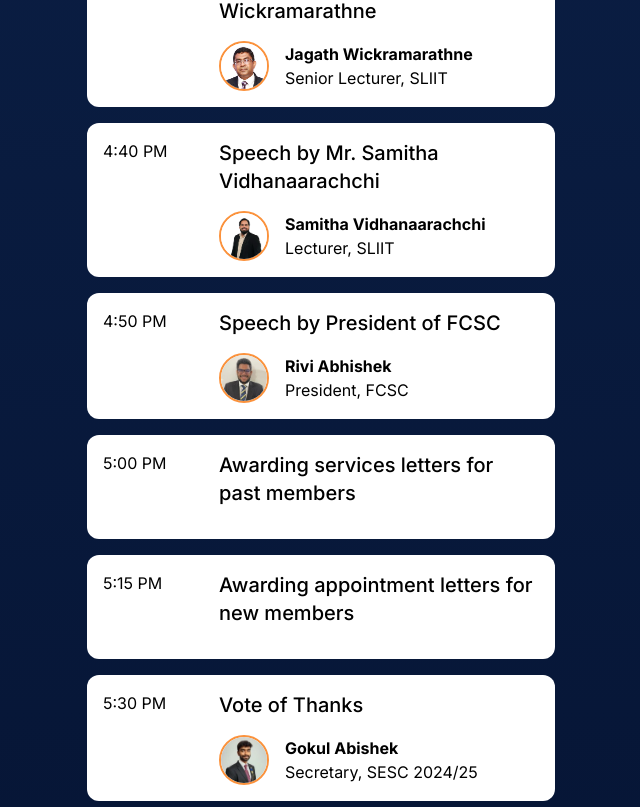
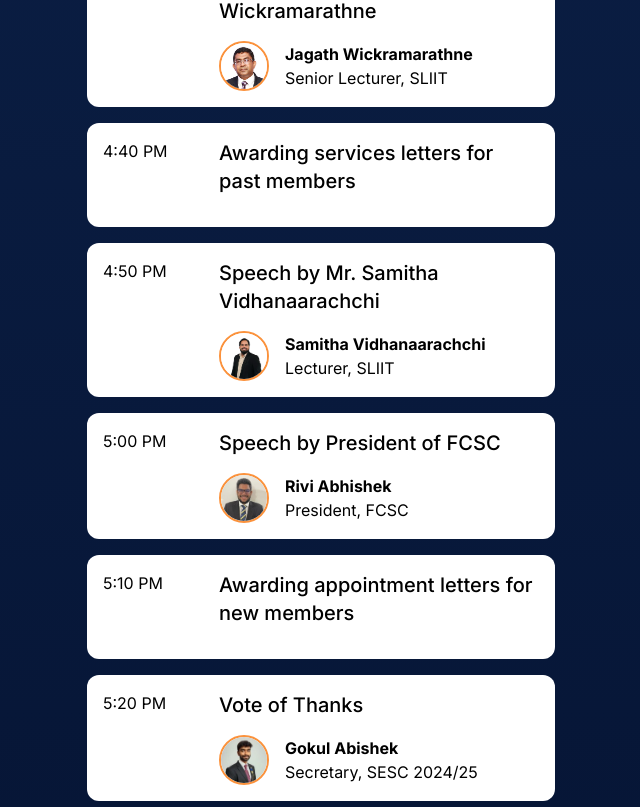
Before and after one commit to sliitsesc/links, a Next.js app: page /agm in a window 1280 px wide. Shown: the part 1113-1920 px from the top of the page, without its empty margins (319-959 px from the left). Built offline with nearby package versions, Linux system fonts and the light colour scheme.

Commit message:
fix: update agenda

```diff
--- a/src/data/AgendaData.ts
+++ b/src/data/AgendaData.ts
@@ -42,30 +42,30 @@ export const AgendaData = [
     position: "Senior Lecturer, SLIIT",
   },
   {
+    title: "Awarding services letters for past members",
+    time: "4:40 PM",
+  },
+  {
     title: "Speech by Mr. Samitha Vidhanaarachchi",
-    time: "4:40 PM",
+    time: "4:50 PM",
     imageURL: "/faces/samitha.png",
     name: "Samitha Vidhanaarachchi",
     position: "Lecturer, SLIIT",
   },
   {
     title: "Speech by President of FCSC",
-    time: "4:50 PM",
+    time: "5:00 PM",
     imageURL: "/faces/rivi.png",
     name: "Rivi Abhishek",
     position: "President, FCSC",
   },
   {
-    title: "Awarding services letters for past members",
-    time: "5:00 PM",
-  },
-  {
     title: "Awarding appointment letters for new members",
-    time: "5:15 PM",
+    time: "5:10 PM",
   },
   {
     title: "Vote of Thanks",
-    time: "5:30 PM",
+    time: "5:20 PM",
     imageURL: "/faces/gokul.png",
     name: "Gokul Abishek",
     position: "Secretary, SESC 2024/25",
```
